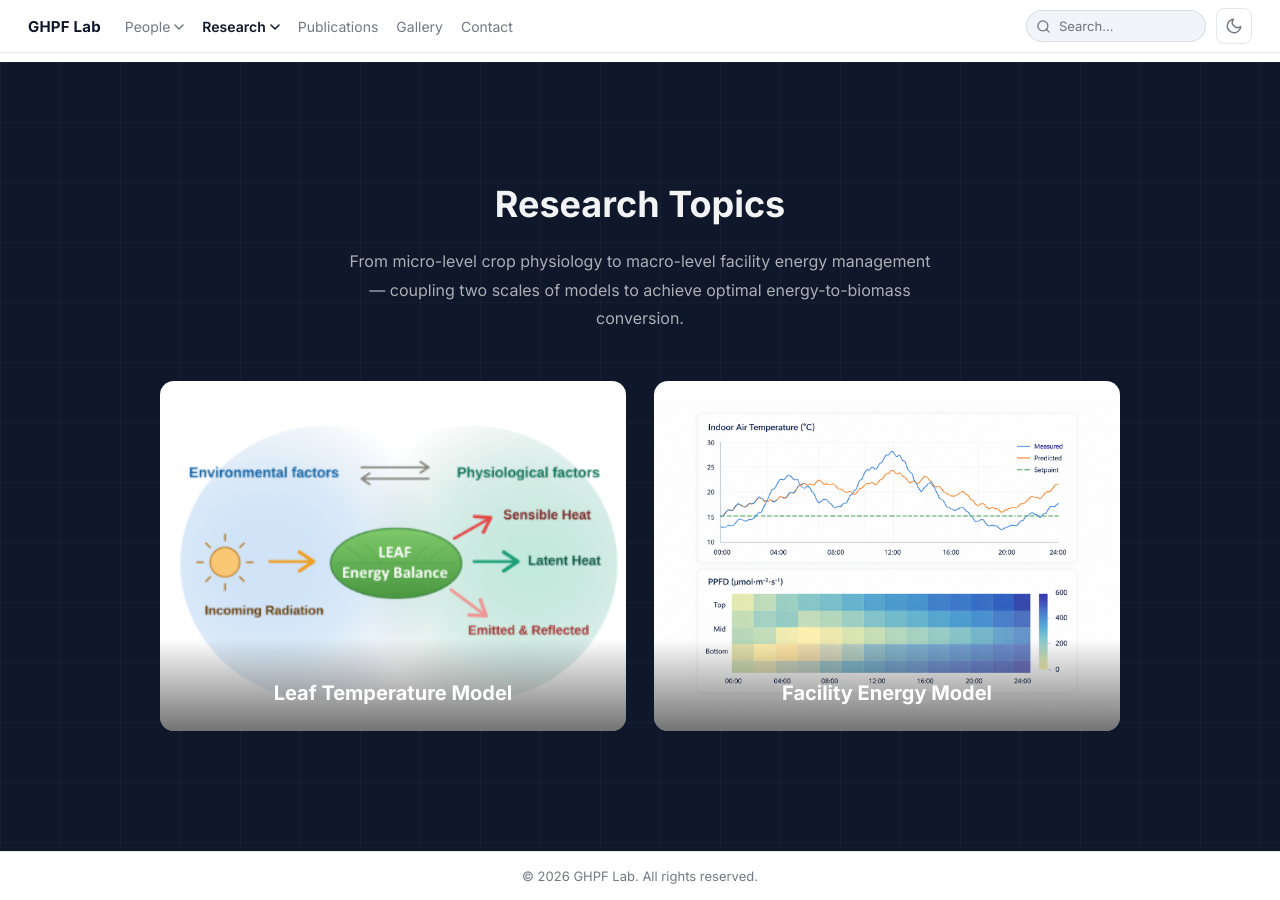
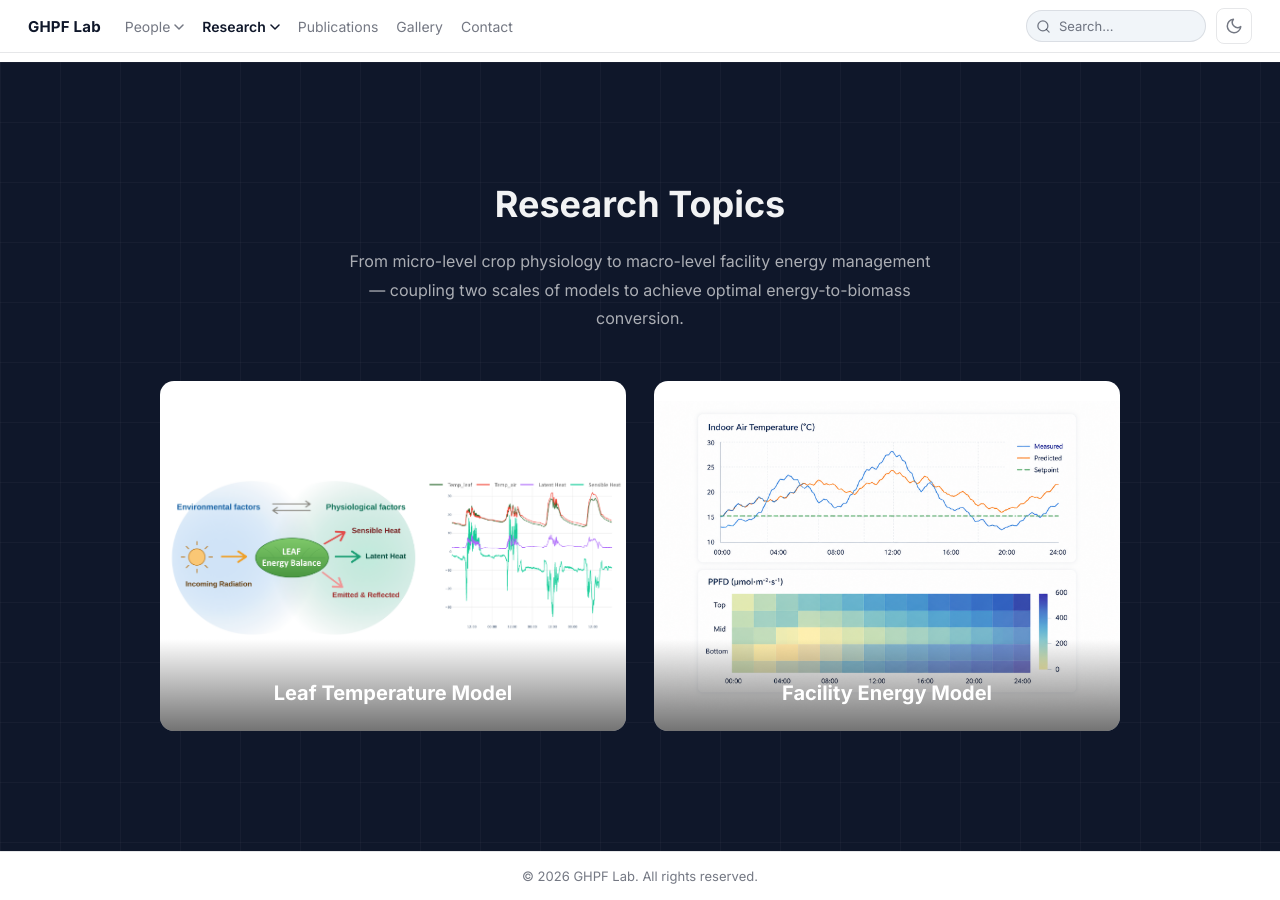
Before and after one commit to snughpf-alt/ghpf-lab-web-final-2, a Jekyll site: the page built from research/energy-food-nexus.md, in a window 1280 px wide and 900 px high, scrolled down 1061 px. Built offline with Jekyll 4.4.1, drawn with Linux system fonts in a browser that asks for light colours.

Commit message:
Use the previous overview image for Leaf Temperature card
The newly uploaded leaf-temp-model.png felt low resolution; restore
the prior energy-nexus.png from history (richer image — energy-
balance diagram + a time series of leaf/air temperature with
sensible/latent heat fluxes), rename it to leaf-energy-overview.png,
and point the Leaf Temperature card at it. Drop the now-unused
leaf-temp-model.png.

https://claude.ai/code/session_01AC1F4b7HxCDaoN7Xuq9VXj

```diff
--- a/research/energy-food-nexus.md
+++ b/research/energy-food-nexus.md
@@ -77,7 +77,7 @@ title: Energy-Food Nexus & System Optimization
 
     <div class="rd-topics-grid rd-topics-grid--2col">
       <div class="rd-topics-grid__card">
-        <img src="{{ '/assets/img/research/leaf-temp-model.png' | relative_url }}" alt="Leaf energy balance diagram with environmental and physiological factors" style="object-fit:contain;background:#fff">
+        <img src="{{ '/assets/img/research/leaf-energy-overview.png' | relative_url }}" alt="Leaf energy balance diagram alongside a time series of leaf and air temperature with sensible and latent heat fluxes" style="object-fit:contain;background:#fff">
         <h3>Leaf Temperature Model</h3>
         <p class="rd-topics-grid__desc">Energy balance models that simulate heat exchange between crop and microclimate to diagnose plant stress and predict photosynthesis</p>
       </div>
```
Also changed, not shown: assets/img/research/leaf-energy-overview.png (added), assets/img/research/leaf-temp-model.png (deleted).
